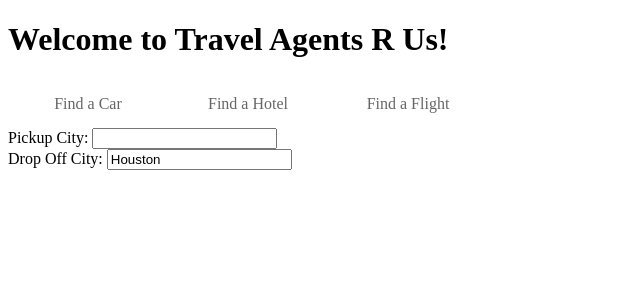
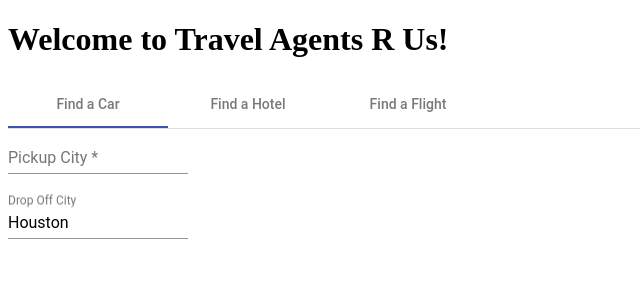
Before and after one commit to bcarson/ngAtlanta, an Angular app: page / in a window 1280 px wide. Shown: the top 300 px of the page, without its empty margins (0-640 px from the left). Built offline with nearby package versions, Linux system fonts and the light colour scheme.

Commit message:
fixed material module, added theme

```diff
--- a/src/app/cars/cars.component.html
+++ b/src/app/cars/cars.component.html
@@ -1,12 +1,12 @@
 <form [formGroup]="carsForm">
   <div class="form-group">
-    <label for="pickupCity">Pickup City:
-      <input type="text" class="form-control" formControlName="pickupCity">
-    </label>
-    <div>
-      <label for="dropoffCity">Drop Off City:
-        <input type="text" class="form-control" formControlName="dropoffCity">
-      </label>
-    </div>
+    <mat-form-field>
+      <input type="text" matInput formControlName="pickupCity" placeholder="Pickup City">
+    </mat-form-field>
+  </div>
+  <div>
+      <mat-form-field>
+          <input type="text" matInput formControlName="dropoffCity" placeholder="Drop Off City">
+        </mat-form-field>
   </div>
 </form>
--- a/src/app/cars/cars.component.ts
+++ b/src/app/cars/cars.component.ts
@@ -22,7 +22,8 @@ export class CarsComponent implements OnInit {
       // If you want validators, make the value an array
       pickupCity: ['', Validators.required],
       // Our initial value can be an empty string or whatever you want as default
-      dropoffCity: 'Houston'
+      dropoffCity: 'Houston',
+      carType: ''
     });
   }
 
--- a/src/app/mat.module.ts
+++ b/src/app/mat.module.ts
@@ -1,14 +1,20 @@
 import { NgModule } from '@angular/core';
 import { MatCheckboxModule } from '@angular/material/checkbox';
+import { MatFormFieldModule } from '@angular/material/form-field';
+import { MatInputModule } from '@angular/material/input';
 import { MatTabsModule } from '@angular/material/tabs';
 
 @NgModule({
     imports: [
         MatCheckboxModule,
+        MatFormFieldModule,
+        MatInputModule,
         MatTabsModule
     ],
     exports: [
         MatCheckboxModule,
+        MatFormFieldModule,
+        MatInputModule,
         MatTabsModule
     ]
 })
--- a/src/styles.css
+++ b/src/styles.css
@@ -1 +1,2 @@
 /* You can add global styles to this file, and also import other style files */
+@import "@angular/material/prebuilt-themes/indigo-pink.css";
```
